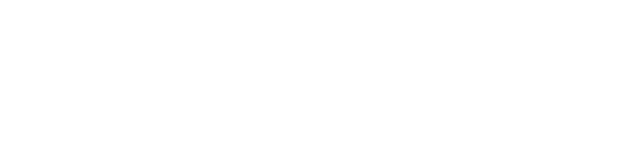
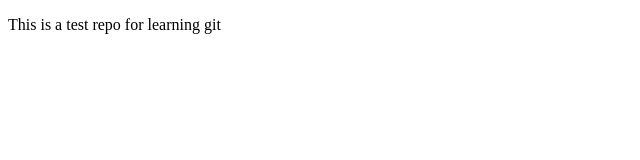
Before and after one commit to arsalmahmood1998/test, a plain HTML site: page index.html in a window 1280 px wide. Shown: the whole page, without its empty margins (0-640 px from the left). Drawn offline with Linux system fonts and the light colour scheme.

Commit message:
Modified Home Page

```diff
--- a/index.html
+++ b/index.html
@@ -5,6 +5,10 @@
     <meta http-equiv="X-UA-Compatible" content="IE=edge">
     <meta name="viewport" content="width=device-width, initial-scale=1.0">
     <title>Home Page</title>
+    <p>
+        This is a test repo for learning git
+
+    </p>
 </head>
 <body>
 
```
